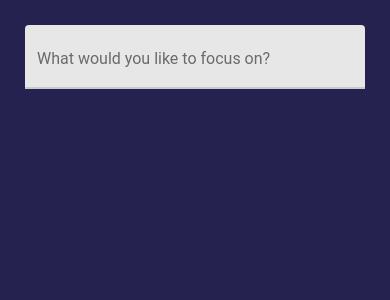
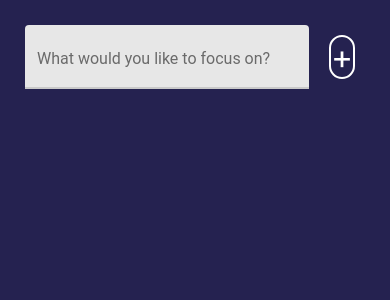
Before and after one commit to renanrcrr/focus-time-app, a React Native app: screen / in a window 390 px wide. Shown: the top 300 px of the page. Built offline with nearby package versions, Linux system fonts and the light colour scheme.

Commit message:
Adding RoundedButton component.

```diff
--- /dev/null
+++ b/src/components/RoundedButton.js
@@ -0,0 +1,29 @@
+import React from 'react';
+import { TouchableOpacity, Text, StyleSheet } from 'react-native';
+import { colors } from '../utils/colors';
+
+export const RoundedButton = ({
+  style = {},
+  textStyle = {},
+  size = 125,
+  ...props
+}) => {
+  return (
+    <TouchableOpacity style={[styles(size).radius, style]} onPress={props.onPress}>
+      <Text style={[styles(size).text, textStyle]}>{props.title}</Text>
+    </TouchableOpacity>
+  );
+};
+
+const styles = (size) => ({
+    radius: {
+      borderRadius: size / 2,
+      width: size,
+      height: size,
+      alignItems: 'center',
+      justifyContent: "center",
+      borderColor: colors.white,
+      borderWidth: 2
+    },
+    text: { color: colors.white, fontSize: size / 3 },
+  });
--- a/src/features/Focus.js
+++ b/src/features/Focus.js
@@ -2,14 +2,22 @@
 import { View, Text, StyleSheet } from 'react-native';
 import { TextInput } from 'react-native-paper';
 import { colors } from '../utils/colors';
+import { RoundedButton } from '../components/RoundedButton';
 
 export const Focus = () => {
-  const [subject, setSubject] = useState(null)
-  console.log(subject)
+  const [subject, setSubject] = useState(null);
+
   return (
     <View style={styles.container}>
       <View style={styles.inputContainer}>
-        <TextInput onChangeText={ setSubject } label="What would you like to focus on?" />
+        <TextInput
+          style={styles.textInput}
+          onChangeText={setSubject}
+          label="What would you like to focus on?"
+        />
+        <View style={styles.button}>
+          <RoundedButton title="+" size="100" />
+        </View>
       </View>
     </View>
   );
@@ -19,9 +27,17 @@
   container: {
     flex: 1,
   },
+  button: {
+    justifyContent: 'center',
+    padding: 10
+  },
+  textInput: {
+    flex: 1,
+    marginRight: 10,
+  },
   inputContainer: {
-    flex: 0.5,
     padding: 25,
     justifyContent: 'top',
+    flexDirection: 'row',
   },
 });
```
